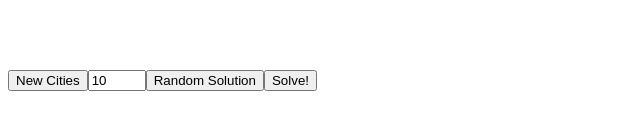
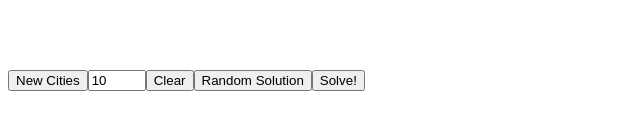
Before and after one commit to ahuth/evolved-salesman, a React (Create React App) app: page / in a window 1280 px wide. Shown: the part 474-604 px from the top of the page, without its empty margins (0-640 px from the left). Built offline with nearby package versions, Linux system fonts and the light colour scheme.

Commit message:
Add button to clear the current solution

```diff
--- a/src/components/app.jsx
+++ b/src/components/app.jsx
@@ -1,6 +1,7 @@
 import React from 'react';
 import Cities from './cities';
 import Controls from './controls';
+import clearSolution from '../updaters/clear-solution';
 import newCities from '../updaters/new-cities';
 import newCount from '../updaters/new-count';
 import newRandomSolution from '../updaters/new-random-solution';
@@ -17,6 +18,10 @@ export default class App extends React.Component {
 
   handleNewClick = () => {
     this.setState(newCities);
+  }
+
+  handleClearClick = () => {
+    this.setState(clearSolution);
   }
 
   handleCountChange = (event) => {
@@ -39,6 +44,7 @@ export default class App extends React.Component {
           path={this.state.path}
         />
         <Controls
+          onClearClick={this.handleClearClick}
           onCountChange={this.handleCountChange}
           onNewClick={this.handleNewClick}
           onRandomClick={this.handleRandomClick}
--- a/src/components/controls.jsx
+++ b/src/components/controls.jsx
@@ -1,6 +1,13 @@
 import React from 'react';
 
-export default function Controls({ count, onCountChange, onNewClick, onRandomClick, onSolveClick }) {
+export default function Controls({
+  count,
+  onClearClick,
+  onCountChange,
+  onNewClick,
+  onRandomClick,
+  onSolveClick,
+}) {
   return (
     <div>
       <button onClick={onNewClick} type="button">
@@ -14,6 +21,9 @@ export default function Controls({ count, onCountChange, onNewClick, onRandomCli
         type="number"
         value={count}
       />
+      <button onClick={onClearClick} type="button">
+        Clear
+      </button>
       <button onClick={onRandomClick} type="button">
         Random Solution
       </button>
--- /dev/null
+++ b/src/updaters/clear-solution.js
@@ -0,0 +1,6 @@
+export default function clearSolution() {
+  return {
+    cost: undefined,
+    path: undefined,
+  };
+}
```
